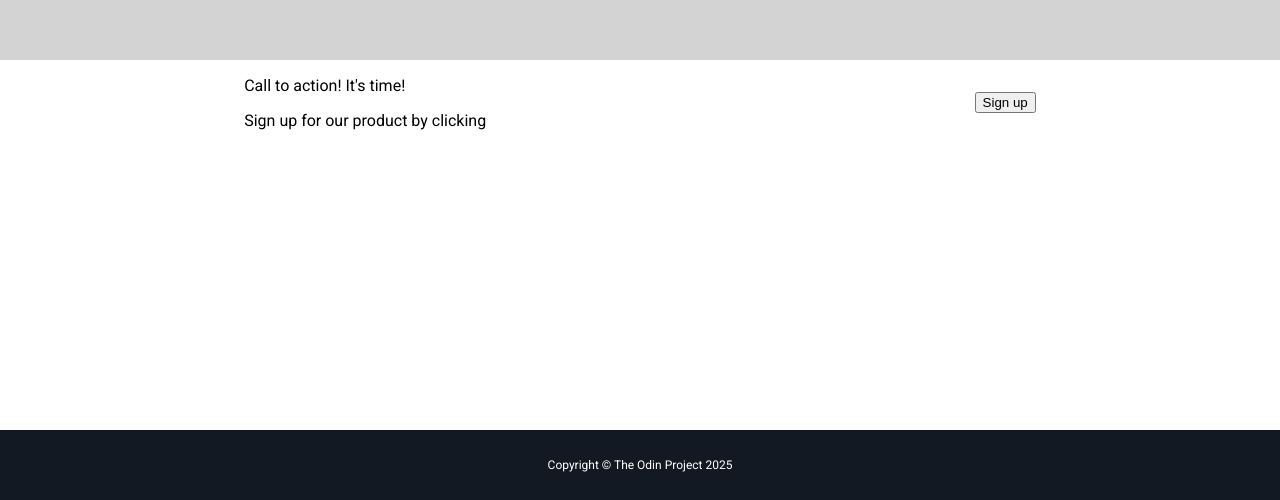
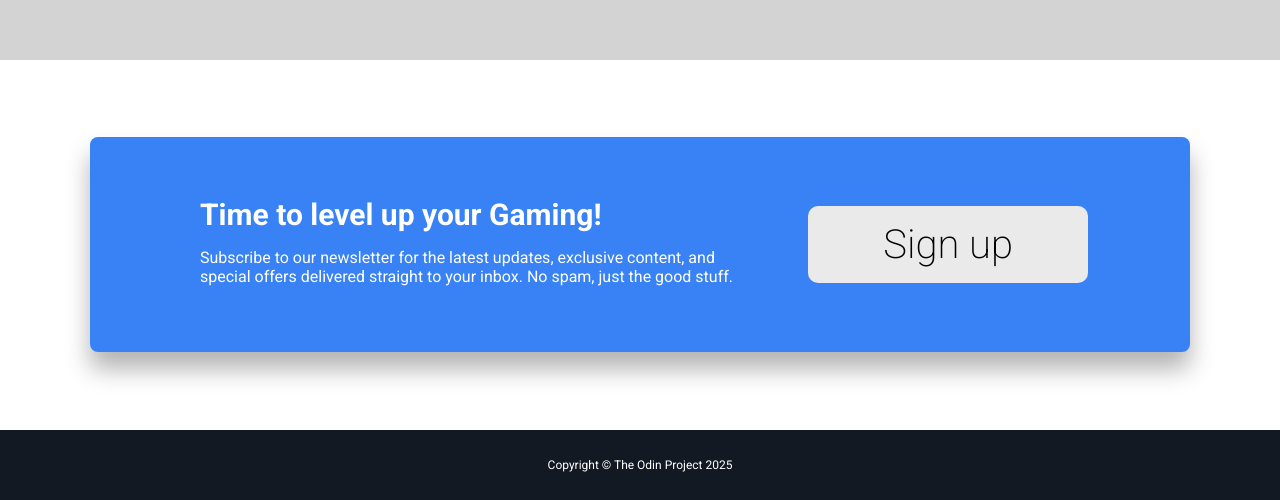
Before and after one commit to Jaydoh19/landing-page, a plain HTML site: page index.html in a window 1280 px wide. Shown: the part 1175-1675 px from the top of the page. Drawn offline with Linux system fonts and the light colour scheme.

Commit message:
Finish styles for section 4

```diff
--- a/index.html
+++ b/index.html
@@ -75,12 +75,13 @@
    </section>
    <section class=section4>
       <div class="section4-content">
-        <div>
-          <p>Call to action! It's time!</p>
-          <p>Sign up for  our product by clicking </p>
+        <div class="section4-text">
+          <p class="section4-header-text">Time to level up your Gaming!</p>
+          <p class="section4-subheader-text">Subscribe to our newsletter for the latest updates, exclusive content,
+             and special offers delivered straight to your inbox. No spam, just the good stuff. </p>
         </div>
         <div>
-          <button>Sign up</button>
+          <button class="signup-button">Sign up</button>
         </div>
       </div>
    </section>
--- a/styles/general.css
+++ b/styles/general.css
@@ -67,6 +67,7 @@
   aspect-ratio: 1 / 1;
   object-fit: cover;
   border-radius: 20px;
+  box-shadow: 1px 4px 15px rgba(0, 0, 0, 0.2);
 }
 
 .section2-content{
@@ -118,12 +119,58 @@
 .section4{
   background-color: white;
   height: 370px;
-}
-
-.section4-content{
   display: flex;
   align-items: center;
   justify-content: space-around;
+}
+
+.section4-content {
+  display: flex;
+  align-items: center;
+  background-color: #3882F6;
+  padding: 50px 100px;
+  border-radius: 8px;
+  gap: 50px; /* Reduced gap */
+  max-width: 900px; /* Added max-width to limit the width */
+  margin: 0 auto; /* Center the content */
+  box-shadow: 0px 17px 25px rgba(0, 0, 0.3, 0.3);
+}
+
+.section4-text{
+  margin-left: 10px;
+}
+
+.section4-header-text{
+  color: white;
+  font-weight: bold;
+  font-size: 30px;
+  margin-top: 10px;
+  margin-bottom: 0px;
+}
+
+.section4-subheader-text{
+  color: white;
+  font-weight: 300px;
+}
+
+.signup-button{
+  font-family: Roboto, Arial;
+  font-weight: 200;
+  font-size: 40px;
+  border: none;
+  background-color:  rgb(235, 234, 234);
+  padding: 15px 75px;
+  border-radius: 10px;
+  margin-right: 2px;
+  cursor: pointer;
+  white-space: nowrap;
+  transition: transform 0.3s, background-color 0.3s, box-shadow 0.3s;
+}
+
+.signup-button:hover{
+  background-color: white;
+  transform: scale(1.1);
+  box-shadow: 0px 4px 15px rgba(0, 0, 0, 0.2);
 }
 
 .footer{
```
